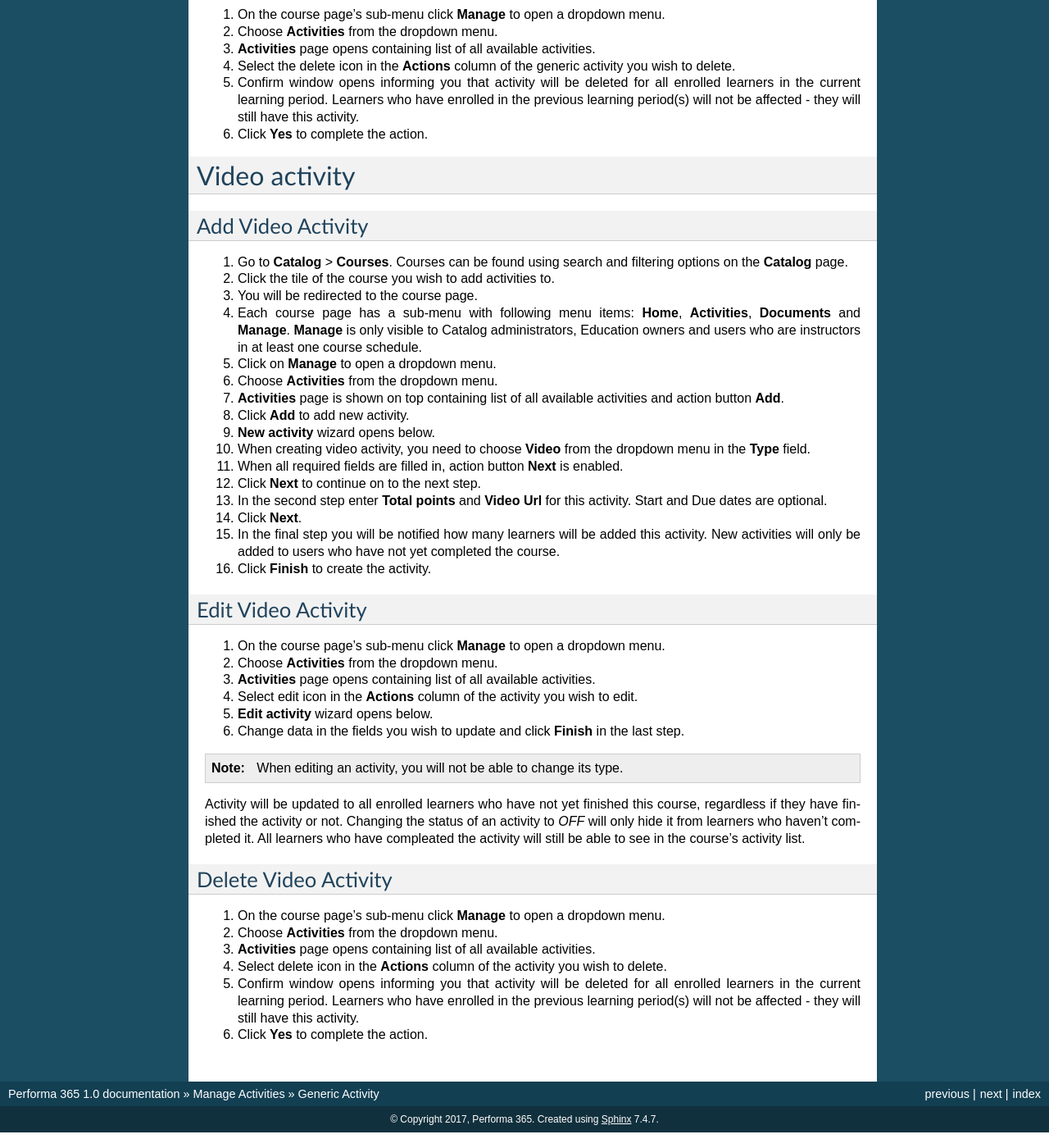
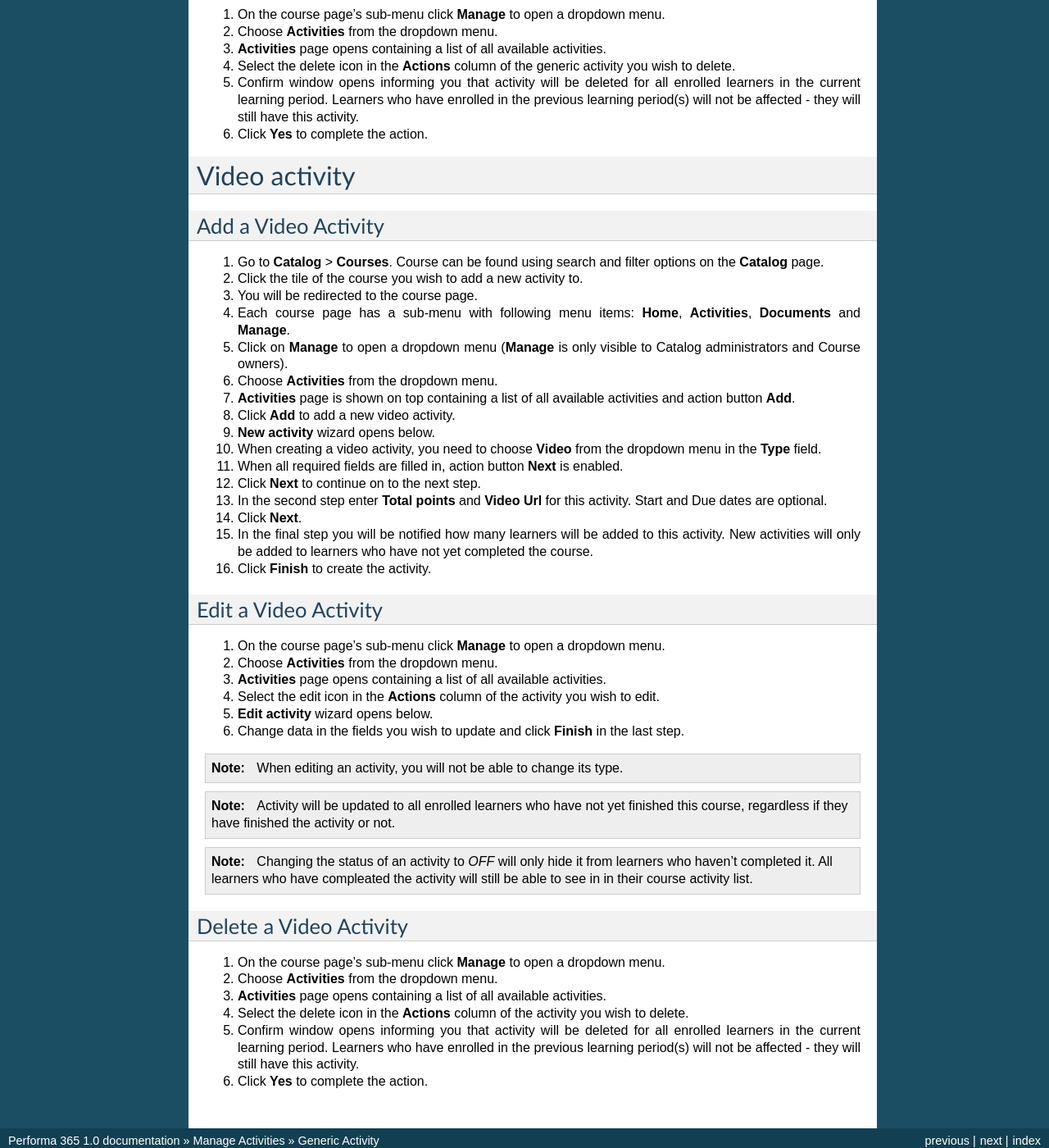
Before and after one commit to pslisko/performa365docs, a Sphinx documentation site: the page built from docs/howto/manage_activities/generic_video.rst, in a window 1280 px wide and 1400 px high, scrolled down 1089 px. Shown: the whole window at 82% size. Built offline with Sphinx 7.4.7, drawn with Linux system fonts in a browser that asks for light colours; pages that are not in the unit, such as notebooks, are missing from menus; some of the changed text lies outside the part shown.

Commit message:
Update generic_video.rst

```diff
--- a/docs/howto/manage_activities/generic_video.rst
+++ b/docs/howto/manage_activities/generic_video.rst
@@ -44,7 +44,7 @@ Edit a Generic Activity
 
 .. note:: Activity will be updated to all enrolled learners who have not yet finished this course, regardless if they have finished the activity or not.
 
-.. note:: Changing the status of the activity to *OFF* will only hide it from learners who haven't completed it. All learners who have compleated the activity will still be able to see in their activity list.
+.. note:: Changing the status of the activity to *OFF* will only hide it from learners who haven't completed it. All learners who have compleated the activity will still be able to see in their course activity list.
 
 
 Delete a Generic Activity
@@ -52,7 +52,7 @@ Delete a Generic Activity
 
 #. On the course page's sub-menu click **Manage** to open a dropdown menu.
 #. Choose **Activities** from the dropdown menu.
-#. **Activities** page opens containing list of all available activities.
+#. **Activities** page opens containing a list of all available activities.
 #. Select the delete icon in the **Actions** column of the generic activity you wish to delete.
 #. Confirm window opens informing you that activity will be deleted for all enrolled learners in the current learning period. Learners who have enrolled in the previous learning period(s) will not be affected - they will still have this activity.
 #. Click **Yes** to complete the action.
@@ -61,46 +61,48 @@ Video activity
 ================
 
 
-Add Video Activity
+Add a Video Activity
 *********************
 
-#. Go to **Catalog** > **Courses**. Courses can be found using search and filtering options on the **Catalog** page.
-#. Click the tile of the course you wish to add activities to.
+#. Go to **Catalog** > **Courses**. Course can be found using search and filter options on the **Catalog** page.
+#. Click the tile of the course you wish to add a new activity to.
 #. You will be redirected to the course page.
-#. Each course page has a sub-menu with following menu items: **Home**, **Activities**, **Documents** and **Manage**. **Manage** is only visible to Catalog administrators, Education owners and users who are instructors in at least one course schedule.
-#. Click on **Manage** to open a dropdown menu.
+#. Each course page has a sub-menu with following menu items: **Home**, **Activities**, **Documents** and **Manage**.
+#. Click on **Manage** to open a dropdown menu (**Manage** is only visible to Catalog administrators and Course owners).
 #. Choose **Activities** from the dropdown menu.
-#. **Activities** page is shown on top containing list of all available activities and action button **Add**.
-#. Click **Add** to add new activity.
+#. **Activities** page is shown on top containing a list of all available activities and action button **Add**.
+#. Click **Add** to add a new video activity.
 #. **New activity** wizard opens below.
-#. When creating video activity, you need to choose **Video** from the dropdown menu in the **Type** field.
+#. When creating a video activity, you need to choose **Video** from the dropdown menu in the **Type** field.
 #. When all required fields are filled in, action button **Next** is enabled.
 #. Click **Next** to continue on to the next step.
 #. In the second step enter **Total points** and **Video Url** for this activity. Start and Due dates are optional.
 #. Click **Next**.
-#. In the final step you will be notified how many learners will be added this activity. New activities will only be added to users who have not yet completed the course.
+#. In the final step you will be notified how many learners will be added to this activity. New activities will only be added to learners who have not yet completed the course.
 #. Click **Finish** to create the activity.
 
-Edit Video Activity
+Edit a Video Activity
 *********************
 
 #. On the course page's sub-menu click **Manage** to open a dropdown menu.
 #. Choose **Activities** from the dropdown menu.
-#. **Activities** page opens containing list of all available activities.
-#. Select edit icon in the **Actions** column of the activity you wish to edit.
+#. **Activities** page opens containing a list of all available activities.
+#. Select the edit icon in the **Actions** column of the activity you wish to edit.
 #. **Edit activity** wizard opens below.
 #. Change data in the fields you wish to update and click **Finish** in the last step.
 
 .. note:: When editing an activity, you will not be able to change its type.
-Activity will be updated to all enrolled learners who have not yet finished this course, regardless if they have finished the activity or not.
-Changing the status of an activity to *OFF* will only hide it from learners who haven't completed it. All learners who have compleated the activity will still be able to see in the course's activity list.
 
-Delete Video Activity
+.. note:: Activity will be updated to all enrolled learners who have not yet finished this course, regardless if they have finished the activity or not.
+
+.. note:: Changing the status of an activity to *OFF* will only hide it from learners who haven't completed it. All learners who have compleated the activity will still be able to see in in their course activity list.
+
+Delete a Video Activity
 *********************
 
 #. On the course page's sub-menu click **Manage** to open a dropdown menu.
 #. Choose **Activities** from the dropdown menu.
-#. **Activities** page opens containing list of all available activities.
-#. Select delete icon in the **Actions** column of the activity you wish to delete.
+#. **Activities** page opens containing a list of all available activities.
+#. Select the delete icon in the **Actions** column of the activity you wish to delete.
 #. Confirm window opens informing you that activity will be deleted for all enrolled learners in the current learning period. Learners who have enrolled in the previous learning period(s) will not be affected - they will still have this activity.
 #. Click **Yes** to complete the action.
```
